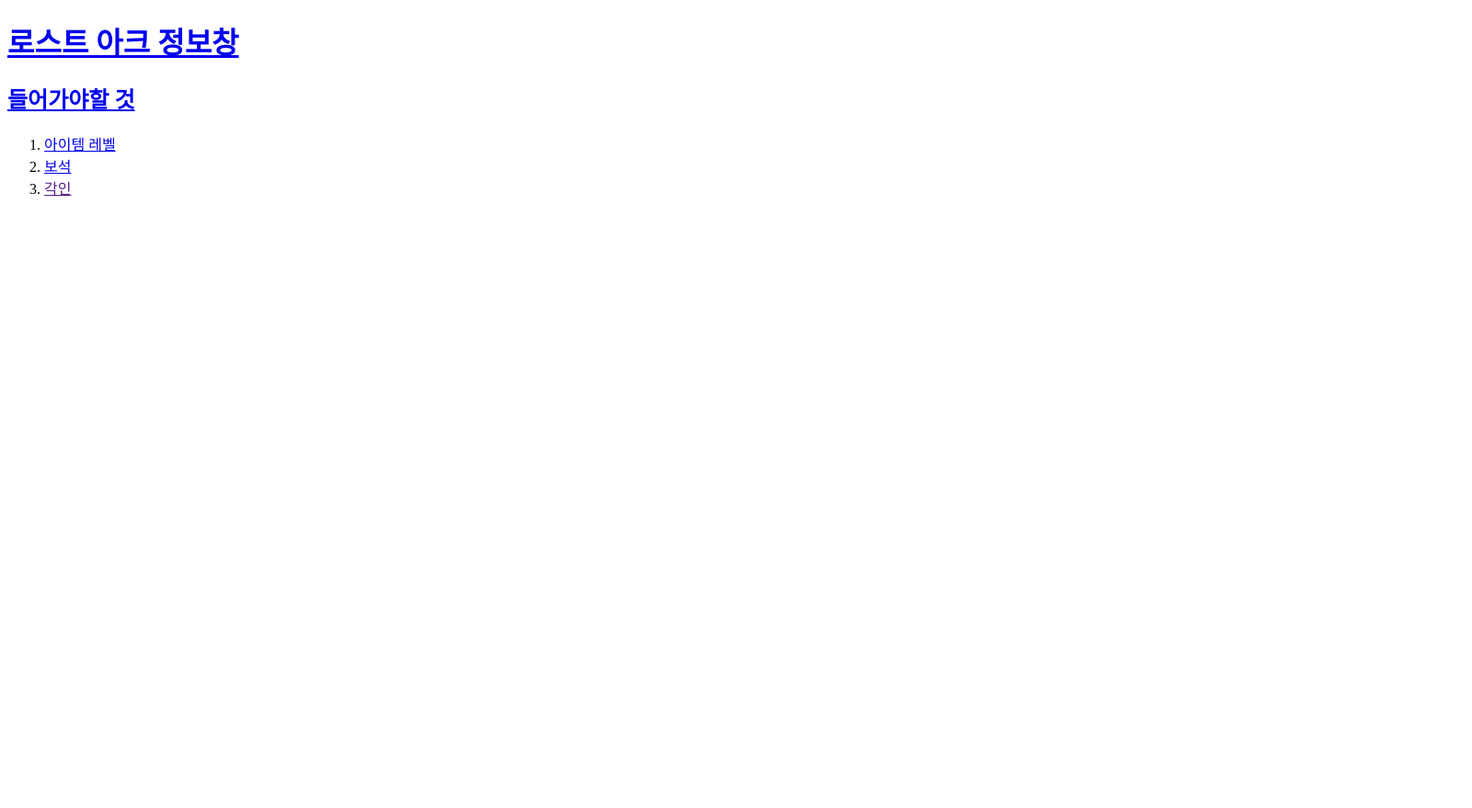
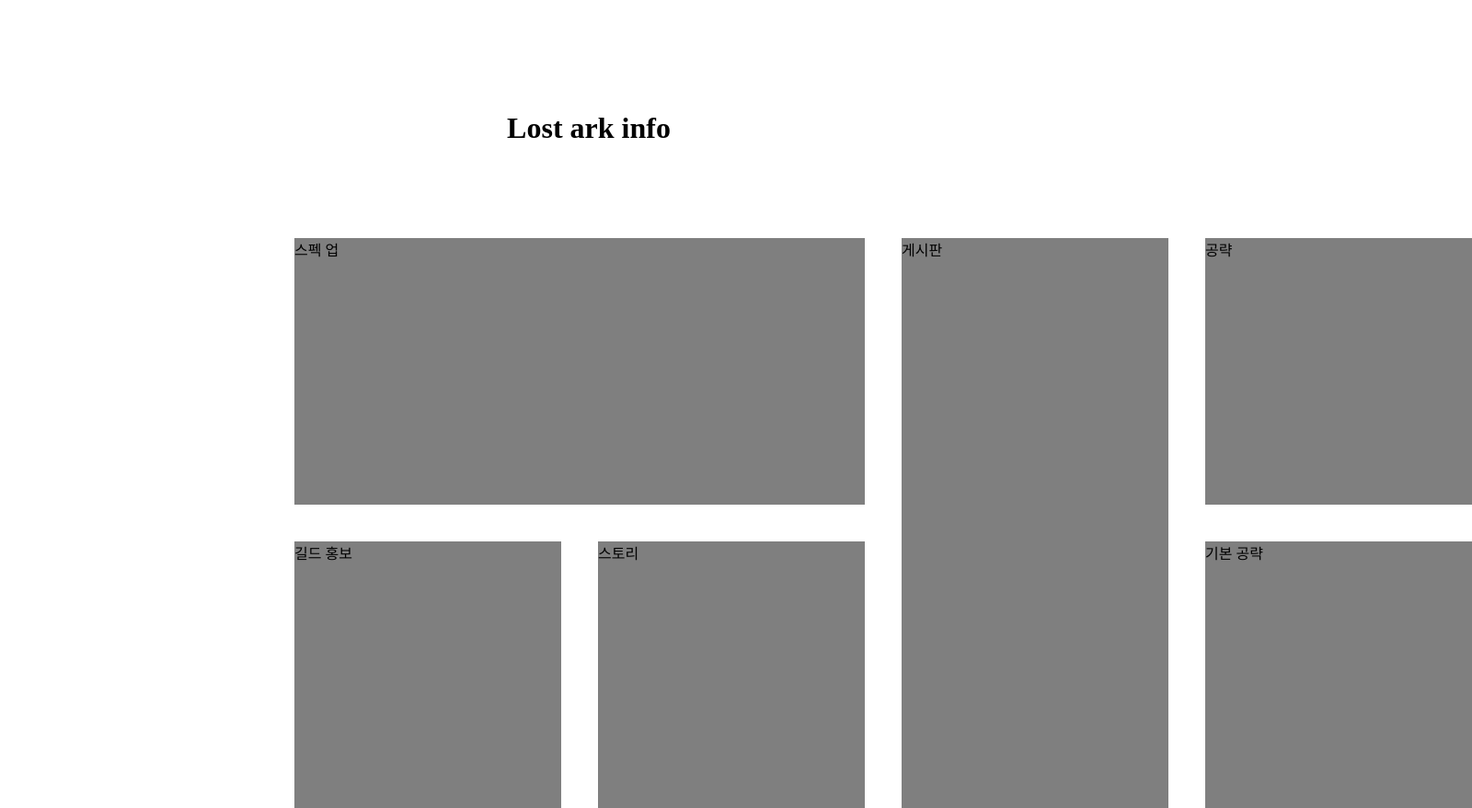
Before and after one commit to DDooru/New-A, a plain HTML site: page index.html in a window 1280 px wide. Shown: the whole page at 92% size, 1600 px wide, since content can reach past the window. Before the commit the page ends 800 px from the top, so only its background shows below. Drawn offline with Linux system fonts and the light colour scheme.

Commit message:
Add files via upload

```diff
--- a/index.html
+++ b/index.html
@@ -1,17 +1,78 @@
 <!doctype html>
-<html>
+<html lang="en">
 <head>
-    <title>로스트 아크 정보창</title>
-    <meta charset="utf-8">
+    <title>Lost ark info</title>
+    <style>
+        h1 {
+            position: relative;
+            top: 100px;
+            text-align: center;
+        }
+
+        .box1 {
+            position: absolute;
+            top: 259px;
+            left: 320px;
+
+            width: 620px;
+            height: 290px;
+            background-color: rgba(0,0,0,0.5)
+        }
+        .box2 {
+            position: absolute;
+            top: 259px;
+            left: 980px;
+
+            width: 290px;
+            height: 620px;
+            background-color: rgba(0,0,0,0.5)
+        }
+        .box3 {
+            position: absolute;
+            top: 259px;
+            left: 1310px;
+
+            width: 290px;
+            height: 290px;
+            background-color: rgba(0,0,0,0.5)
+        }
+        .box4 {
+            position: absolute;
+            top: 589px;
+            left: 320px;
+
+            width: 290px;
+            height: 290px;
+            background-color: rgba(0,0,0,0.5)
+        }
+        .box5 {
+            position: absolute;
+            top: 589px;
+            left: 650px;
+
+            width: 290px;
+            height: 290px;
+            background-color: rgba(0,0,0,0.5)
+        }
+        .box6 {
+            position: absolute;
+            top: 589px;
+            left: 1310px;
+
+            width: 290px;
+            height: 290px;
+            background-color: rgba(0,0,0,0.5)
+        }
+    </style>
 </head>
 
 <body>
-    <h1><a href="index.html"target="_blank">로스트 아크 정보창</a></h1>
-    <h2><a href="https://lostark.inven.co.kr/" target="_blank">들어가야할 것</a></h2>
-    <ol>
-        <li><a href="2.html" target="_blank">아이템 레벨</a></li>
-        <li><a href="3.html" target="_blank">보석</a></li>
-        <li><a href="">각인</a></li>
-    </ol>
+    <h1>Lost ark info</h1>
+    <div class = "box1">스펙 업</div>
+    <div class = "box2">게시판</div>
+    <div class = "box3">공략</div>
+    <div class = "box4">길드 홍보</div>
+    <div class = "box5">스토리</div>
+    <div class = "box6">기본 공략</div>
 </body>
 </html>
```
